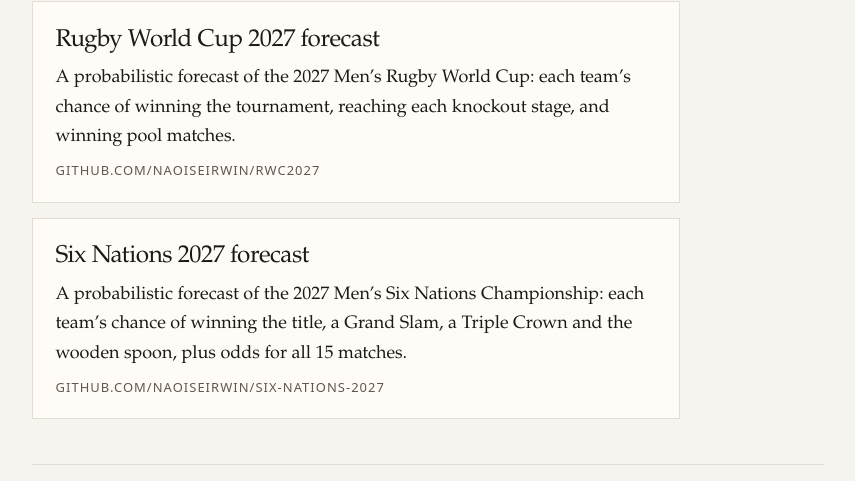
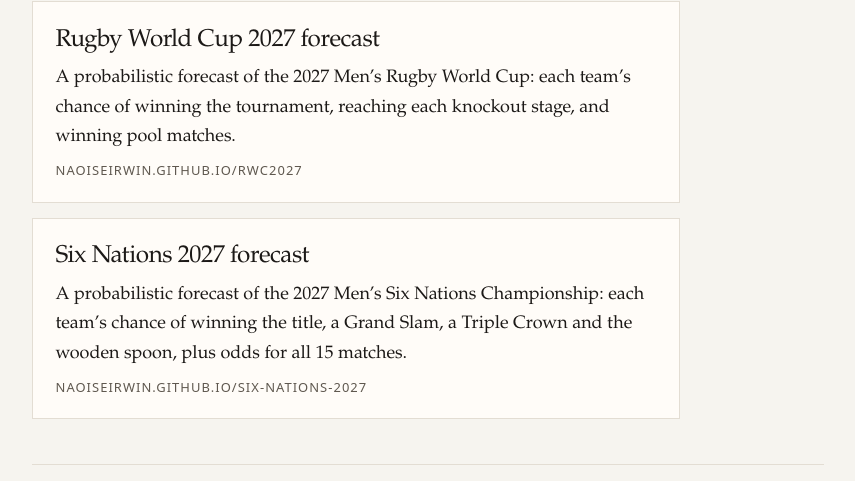
Before and after one commit to naoiseirwin/naoiseirwin.github.io, a Jekyll site: the page built from projects.html, in a window 1280 px wide. Shown: the part 778-1259 px from the top of the page, without its empty margins (212-1067 px from the left). Built offline with Jekyll 4.4.1, drawn with Linux system fonts in a browser that asks for light colours.

Commit message:
Link the Rugby World Cup and Six Nations forecast cards to their live GitHub Pages sites.
Co-authored-by: Naoise Irwin <naoiseirwin@users.noreply.github.com>

```diff
--- a/projects.html
+++ b/projects.html
@@ -27,17 +27,17 @@ permalink: /projects/
     </a>
   </li>
   <li>
-    <a class="project-card" href="https://github.com/naoiseirwin/rwc2027">
+    <a class="project-card" href="https://naoiseirwin.github.io/rwc2027/">
       <h2>Rugby World Cup 2027 forecast</h2>
       <p>A probabilistic forecast of the 2027 Men’s Rugby World Cup: each team’s chance of winning the tournament, reaching each knockout stage, and winning pool matches.</p>
-      <p class="card-url">github.com/naoiseirwin/rwc2027</p>
+      <p class="card-url">naoiseirwin.github.io/rwc2027</p>
     </a>
   </li>
   <li>
-    <a class="project-card" href="https://github.com/naoiseirwin/six-nations-2027">
+    <a class="project-card" href="https://naoiseirwin.github.io/six-nations-2027/">
       <h2>Six Nations 2027 forecast</h2>
       <p>A probabilistic forecast of the 2027 Men’s Six Nations Championship: each team’s chance of winning the title, a Grand Slam, a Triple Crown and the wooden spoon, plus odds for all 15 matches.</p>
-      <p class="card-url">github.com/naoiseirwin/six-nations-2027</p>
+      <p class="card-url">naoiseirwin.github.io/six-nations-2027</p>
     </a>
   </li>
 </ul>
```
